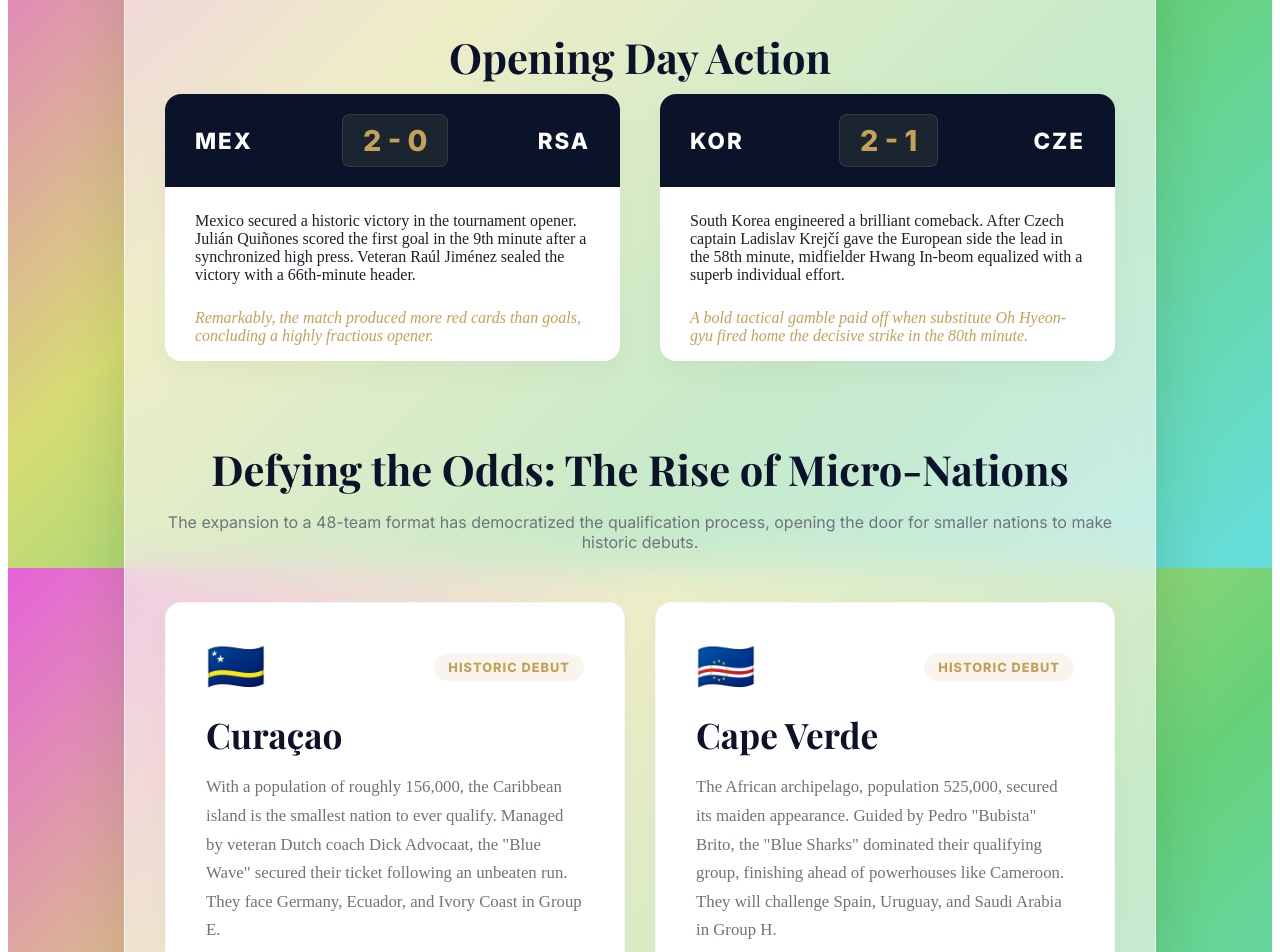
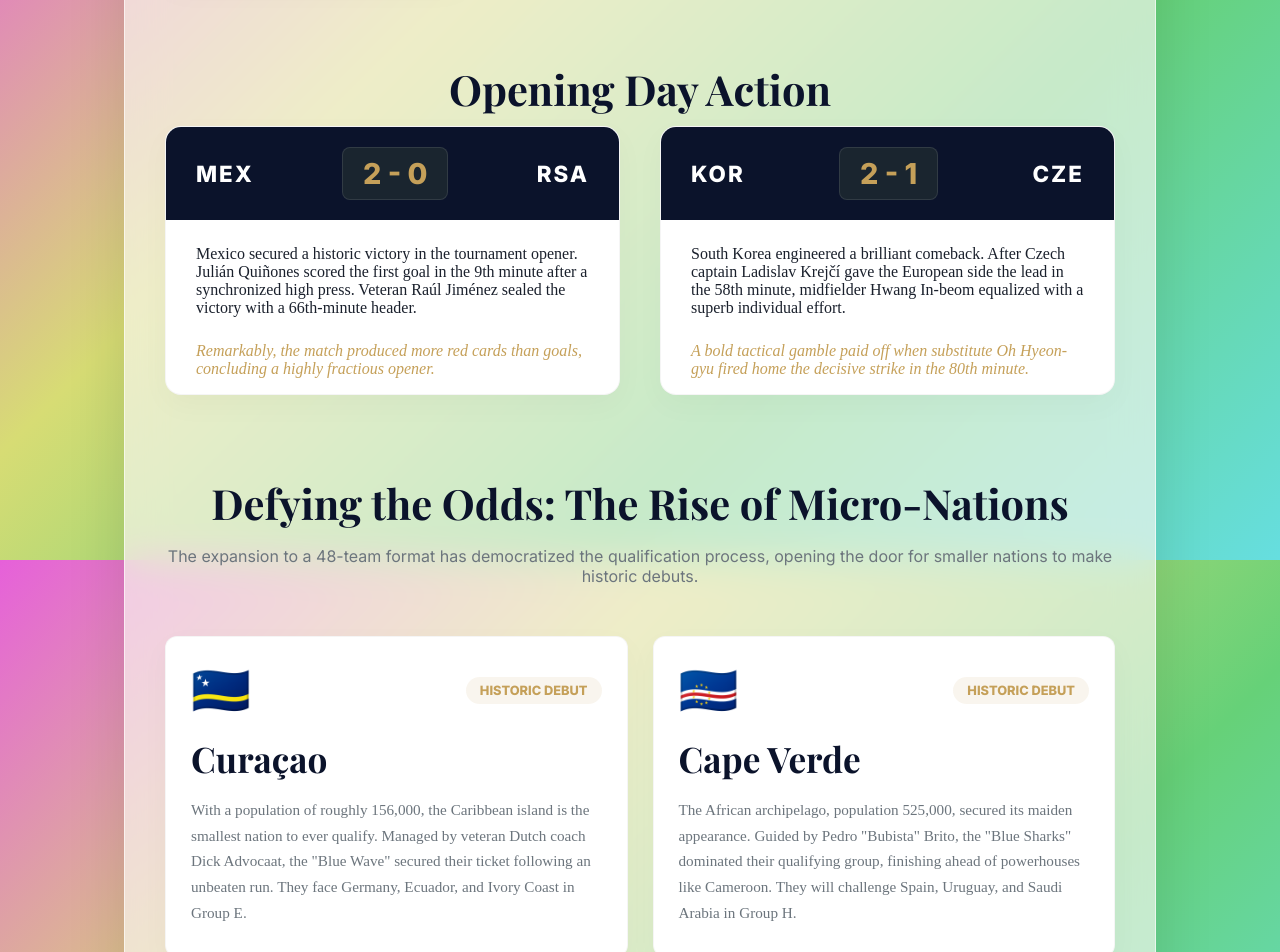
Before and after one commit to devdebanjan/ArticaleOne, a React (Vite) app: page / in a window 1280 px wide. Shown: the part 1840-2792 px from the top of the page. Built offline with nearby package versions, Linux system fonts and the light colour scheme; a web font is replaced by a local one.

Commit message:
change the styles and email problem

```diff
--- a/src/blog/blog.css
+++ b/src/blog/blog.css
@@ -1,4 +1,6 @@
-/* --- GLOBAL THEME VARIABLES --- */
+/* =========================================
+   1. GLOBAL THEME VARIABLES
+========================================= */
 :root {
     --bg-color: #F8F9FA;
     --text-main: #212529;
@@ -12,7 +14,9 @@
     --font-ui: 'Inter', sans-serif;
 }
 
-/* --- ANIMATIONS --- */
+/* =========================================
+   2. ANIMATIONS
+========================================= */
 @keyframes fadeIn {
     from { opacity: 0; transform: translateY(20px); }
     to { opacity: 1; transform: translateY(0); }
@@ -24,35 +28,49 @@
     100% { transform: translate(-50%, 0px); }
 }
 
+@keyframes levitateTrophy {
+    0% {
+        transform: translateY(0) scale(1);
+        filter: drop-shadow(0 10px 15px rgba(0,0,0,0.2));
+    }
+    50% {
+        transform: translateY(-12px) scale(1.02);
+        filter: drop-shadow(0 25px 20px rgba(0,0,0,0.4));
+    }
+    100% {
+        transform: translateY(0) scale(1);
+        filter: drop-shadow(0 10px 15px rgba(0,0,0,0.2));
+    }
+}
+
 .fade-in {
     animation: fadeIn 1.2s cubic-bezier(0.2, 0.8, 0.2, 1) forwards;
 }
 
+/* =========================================
+   3. MAIN LAYOUT
+========================================= */
 .editorial-container {
     max-width: 950px;
     margin: 40px auto;
     padding: 60px 40px;
 
-    /* --- THE GLASSMORPHISM EFFECT --- */
     background: var(--glass-bg);
-    backdrop-filter: blur(20px); /* Blurs the moving colors behind the article */
-    -webkit-backdrop-filter: blur(20px); /* Safari support */
+    backdrop-filter: blur(20px);
+    -webkit-backdrop-filter: blur(20px);
 
-    /* Creates the shiny edge of the glass */
     border: 1px solid var(--glass-border);
     border-radius: 16px;
-
-    /* Soft shadow to lift it off the screen */
     box-shadow: 0 30px 60px var(--glass-shadow);
 
-    /* Keeps the article layered properly above the background */
     position: relative;
     z-index: 10;
-
-    /* Smooth theme switching */
     transition: background 0.6s ease, border 0.6s ease, box-shadow 0.6s ease;
 }
-/* --- HEADER STYLING --- */
+
+/* =========================================
+   4. HEADER & BYLINE
+========================================= */
 .article-header {
     text-align: center;
     margin-bottom: 60px;
@@ -92,7 +110,6 @@
     line-height: 1.6;
 }
 
-/* --- BYLINE STYLING --- */
 .author-byline {
     display: flex;
     align-items: center;
@@ -125,7 +142,9 @@
     color: var(--text-light);
 }
 
-/* --- INTRO (CENTER TROPHY) --- */
+/* =========================================
+   5. ARTICLE BODY (TROPHY & TEXT)
+========================================= */
 .intro-wrapper {
     position: relative;
     display: flex;
@@ -165,7 +184,6 @@
     animation: float 6s ease-in-out infinite;
 }
 
-/* Invisible shapes for wrapping */
 .invisible-shape-left {
     float: right;
     width: 130px;
@@ -182,7 +200,6 @@
     margin-right: 20px;
 }
 
-/* --- DRAMATIC PULL QUOTE --- */
 .pull-quote {
     font-family: var(--font-heading);
     font-size: 1.6rem;
@@ -201,7 +218,9 @@
     margin: 80px 0;
 }
 
-/* --- MILESTONES (WATERMARK CARDS) --- */
+/* =========================================
+   6. CARDS & GRIDS (Facts, Matches, Nations)
+========================================= */
 .section-heading {
     font-family: var(--font-heading);
     font-size: 2.6rem;
@@ -217,13 +236,13 @@
     margin-bottom: 50px;
 }
 
-.facts-grid {
+.facts-grid, .nation-grid {
     display: grid;
     grid-template-columns: repeat(auto-fit, minmax(220px, 1fr));
     gap: 25px;
 }
 
-.fact-card {
+.fact-card, .nation-card, .match-article {
     background: var(--card-bg);
     padding: 30px 25px;
     border-radius: 12px;
@@ -234,13 +253,20 @@
     border: 1px solid rgba(0,0,0,0.04);
 }
 
-.fact-card:hover {
+.match-article {
+    padding: 0;
+    border-radius: 16px;
+}
+
+.fact-card:hover, .nation-card:hover, .match-article:hover {
     transform: translateY(-8px);
     box-shadow: 0 15px 35px rgba(0,0,0,0.08);
+}
+
+.fact-card:hover, .nation-card:hover {
     border-color: var(--accent-gold);
 }
 
-/* The giant watermark numbers */
 .fact-card::after {
     content: attr(data-number);
     position: absolute;
@@ -249,11 +275,11 @@
     font-size: 6rem;
     font-weight: 900;
     font-family: var(--font-ui);
-    color: rgba(197, 160, 89, 0.08); /* Very faint gold */
+    color: rgba(197, 160, 89, 0.08);
     z-index: 1;
 }
 
-.fact-card h4 {
+.fact-card h4, .nation-name {
     font-family: var(--font-ui);
     margin: 0 0 12px 0;
     font-size: 1.2rem;
@@ -262,16 +288,23 @@
     z-index: 2;
 }
 
-.fact-card p {
+.nation-name {
+    font-family: var(--font-heading);
+    font-size: 2.2rem;
+    margin: 0 0 15px 0;
+}
+
+.fact-card p, .nation-card p {
     margin: 0;
     font-size: 0.95rem;
     color: var(--text-light);
     position: relative;
     z-index: 2;
+    line-height: 1.7;
 }
 
-/* --- MATCH SUMMARIES (SCOREBOARD STYLE) --- */
-.matches-section {
+/* Match Specifics */
+.matches-section, .micro-nations-section {
     margin-top: 80px;
 }
 
@@ -279,19 +312,6 @@
     display: grid;
     grid-template-columns: 1fr 1fr;
     gap: 40px;
-}
-
-.match-article {
-    background: var(--card-bg);
-    padding: 0;
-    border-radius: 16px;
-    overflow: hidden;
-    box-shadow: 0 10px 30px rgba(0,0,0,0.04);
-    transition: transform 0.3s ease;
-}
-
-.match-article:hover {
-    transform: scale(1.02);
 }
 
 .digital-scoreboard {
@@ -305,10 +325,7 @@
     font-weight: 800;
 }
 
-.team {
-    font-size: 1.4rem;
-    letter-spacing: 2px;
-}
+.team { font-size: 1.4rem; letter-spacing: 2px; }
 
 .score-box {
     background: #1A252F;
@@ -331,7 +348,28 @@
     padding-bottom: 25px;
 }
 
-/* --- OPINION HIGHLIGHT (PREMIUM DARK) --- */
+/* Nation Specifics */
+.card-header {
+    display: flex;
+    justify-content: space-between;
+    align-items: center;
+    margin-bottom: 20px;
+}
+.flag-icon { font-size: 3rem; line-height: 1; }
+.debut-badge {
+    background: rgba(197, 160, 89, 0.1);
+    color: var(--accent-gold);
+    padding: 6px 14px;
+    border-radius: 20px;
+    font-family: var(--font-ui);
+    font-size: 0.8rem;
+    font-weight: 700;
+    text-transform: uppercase;
+}
+
+/* =========================================
+   7. EDITOR'S OPINION (DARK BOX)
+========================================= */
 .opinion-highlight {
     background: linear-gradient(145deg, var(--accent-dark), #1A252F);
     color: white;
@@ -352,7 +390,6 @@
     text-transform: uppercase;
     padding: 6px 12px;
     border-radius: 4px;
-    letter-spacing: 1px;
 }
 
 .opinion-title {
@@ -377,126 +414,87 @@
     padding-left: 20px;
 }
 
-/* Responsive adjustments */
-@media (max-width: 800px) {
-    .intro-wrapper, .match-blocks, .facts-grid {
-        flex-direction: column;
-        display: block;
-    }
-    .center-overlay-trophy {
-        position: relative;
-        transform: none;
-        left: 0;
-        margin: 0 auto 30px auto;
-        display: block;
-        animation: none;
-    }
-    .invisible-shape-left, .invisible-shape-right {
-        display: none;
-    }
-    .main-title {
-        font-size: 2.8rem;
-    }
-}
-
-/* --- MICRO NATIONS (DEBUT CARDS) --- */
-.micro-nations-section {
-    margin-top: 80px;
-}
-
-.nation-grid {
-    display: grid;
-    grid-template-columns: 1fr 1fr;
-    gap: 30px;
-}
-
-.nation-card {
-    background: var(--card-bg);
-    padding: 40px;
-    border-radius: 16px;
-    box-shadow: 0 10px 30px rgba(0,0,0,0.03);
-    border: 1px solid rgba(0,0,0,0.04);
-    transition: transform 0.3s ease, box-shadow 0.3s ease;
-    border-bottom: 4px solid transparent;
-}
-
-.nation-card:hover {
-    transform: translateY(-8px);
-    box-shadow: 0 15px 35px rgba(0,0,0,0.08);
-    border-bottom: 4px solid var(--accent-gold);
-}
-
-.card-header {
-    display: flex;
-    justify-content: space-between;
-    align-items: center;
-    margin-bottom: 20px;
-}
-
-.flag-icon {
-    font-size: 3rem;
-    line-height: 1;
-}
-
-.debut-badge {
-    background: rgba(197, 160, 89, 0.1); /* Transparent Gold */
-    color: var(--accent-gold);
-    padding: 6px 14px;
-    border-radius: 20px;
-    font-family: var(--font-ui);
-    font-size: 0.8rem;
-    font-weight: 700;
-    text-transform: uppercase;
-    letter-spacing: 1px;
-}
-
-.nation-name {
-    font-family: var(--font-heading);
-    font-size: 2.2rem;
-    color: var(--accent-dark);
-    margin: 0 0 15px 0;
-}
-
-.nation-card p {
-    color: var(--text-light);
-    font-size: 1.05rem;
-    line-height: 1.7;
-    margin: 0;
-}
 /* =========================================
-   DARK MODE OVERRIDES & FIXES
+   8. DARK MODE FIXES
 ========================================= */
-
-/* 1. Fix the Match Cards, Fact Cards, and Nation Cards staying white */
 .container.dark .match-article,
 .container.dark .fact-card,
 .container.dark .nation-card {
-    background: rgba(20, 25, 35, 0.85); /* Deep dark blue/black background */
-    border: 1px solid rgba(255, 255, 255, 0.08); /* Faint reflection edge */
+    background: rgba(20, 25, 35, 0.85);
+    border: 1px solid rgba(255, 255, 255, 0.08);
 }
 
-/* Ensure the text inside the dark cards is a crisp, readable light grey */
 .container.dark .match-article p,
 .container.dark .fact-card p,
-.container.dark .nation-card p {
-    color: #A0AEC0;
-}
+.container.dark .nation-card p { color: #A0AEC0; }
 
-/* Ensure card sub-titles are pure white */
 .container.dark .fact-card h4,
-.container.dark .nation-card .nation-name {
-    color: #FFFFFF;
-}
+.container.dark .nation-card .nation-name { color: #FFFFFF; }
 
-/* 2. Fix the Editor's Opinion box turning silver/white */
 .container.dark .opinion-highlight {
-    /* Forces a sleek, dark gradient instead of using the white title variable */
     background: linear-gradient(145deg, #0B0E14, #1A252F);
     border-top: 4px solid var(--accent-gold);
     box-shadow: 0 25px 50px rgba(0, 0, 0, 0.8);
 }
+.container.dark .opinion-highlight p { color: #E2E8F0; }
 
-/* Make sure the text inside the opinion box stays light */
-.container.dark .opinion-highlight p {
-    color: #E2E8F0;
+/* =========================================
+   9. MOBILE & TABLET RESPONSIVENESS
+========================================= */
+/* Stop horizontal scrolling */
+html, body {
+    overflow-x: clip;
+    width: 100%;
+    margin: 0;
+    padding: 0;
 }
+
+@media (max-width: 850px) {
+    /* Stack text columns and grids */
+    /* Stack the text and image vertically */
+    .intro-wrapper {
+        display: flex !important;
+        flex-direction: column !important;
+        align-items: center !important;
+        gap: 20px !important;
+    }
+
+    /* --- BULLETPROOF MOBILE TROPHY LAYOUT --- */
+    /* --- BULLETPROOF MOBILE TROPHY LAYOUT --- */
+    .center-overlay-trophy {
+        position: relative !important;
+        float: right !important;       /* Floats the trophy to the right edge */
+        margin: 10px 0 15px 25px !important; /* Creates a clean gap between text and image */
+
+        transform: translateX(0);
+        left: auto !important;
+        top: auto !important;
+        display: block !important;
+
+        width: 140px !important;       /* Scaled down so text has room to breathe */
+
+        /* The levitation animation continues to play! */
+        animation: levitateTrophy 4s ease-in-out infinite !important;
+    }
+    /* Adjust main container for small screens */
+    .editorial-container {
+        padding: 30px 20px !important;
+        margin: 40px 15px 20px 15px !important;
+        width: auto;
+        box-sizing: border-box;
+    }
+
+    .main-title { font-size: 2.2rem !important; }
+
+    /* Hide the invisible text-wrap shapes */
+    .invisible-shape-left, .invisible-shape-right {
+        display: none;
+    }
+
+    /* --- BULLETPROOF MOBILE TROPHY LAYOUT --- */
+    /* Target ONLY the trophy class, leaving your "DA" logo alone! */
+
+
+    /* Ensure standard images don't break width */
+    img { max-width: 100%; height: auto; }
+}
--- a/src/index.css
+++ b/src/index.css
@@ -74,3 +74,9 @@
   pointer-events: none;
   z-index: -1;
 }
+
+.navbar {
+    position: sticky;
+    top: 0;
+    z-index: 9999; /* Ensures it stays above the floating trophy */
+}
--- a/src/routes/About.jsx
+++ b/src/routes/About.jsx
@@ -35,7 +35,7 @@ const About = () => {
               </a>
 
               {/* --- EMAIL BUTTON --- */}
-              <a href="workwithdebanjan07@gmail.com" className="social-btn email-btn">
+              <a href="mailto:workwithdebanjan07@gmail.com" className="social-btn email-btn">
     <span>Send an Email</span>
     <svg className="social-icon mail-icon" viewBox="0 0 24 24" fill="none" stroke="currentColor" strokeWidth="2" strokeLinecap="round" strokeLinejoin="round">
         <path d="M4 4h16c1.1 0 2 .9 2 2v12c0 1.1-.9 2-2 2H4c-1.1 0-2-.9-2-2V6c0-1.1.9-2 2-2z"></path>
--- a/src/routes/Articales.jsx
+++ b/src/routes/Articales.jsx
@@ -74,7 +74,7 @@ const Articales = () => {
 
             <div className="cta-action">
                 {/* Again, no target="_blank" here! */}
-<a href="workwithdebanjan07@gmail.com" className="publish-btn">
+<a href="mailto:workwithdebanjan07@gmail.com" className="publish-btn">
     <span>Submit an Article</span>
     <svg className="publish-icon" viewBox="0 0 24 24" fill="none" stroke="currentColor" strokeWidth="2" strokeLinecap="round" strokeLinejoin="round">
         <path d="M11 4H4a2 2 0 0 0-2 2v14a2 2 0 0 0 2 2h14a2 2 0 0 0 2-2v-7"></path>
```
Also changed, not shown: src/routes/articles.css (+13 -14 lines).
